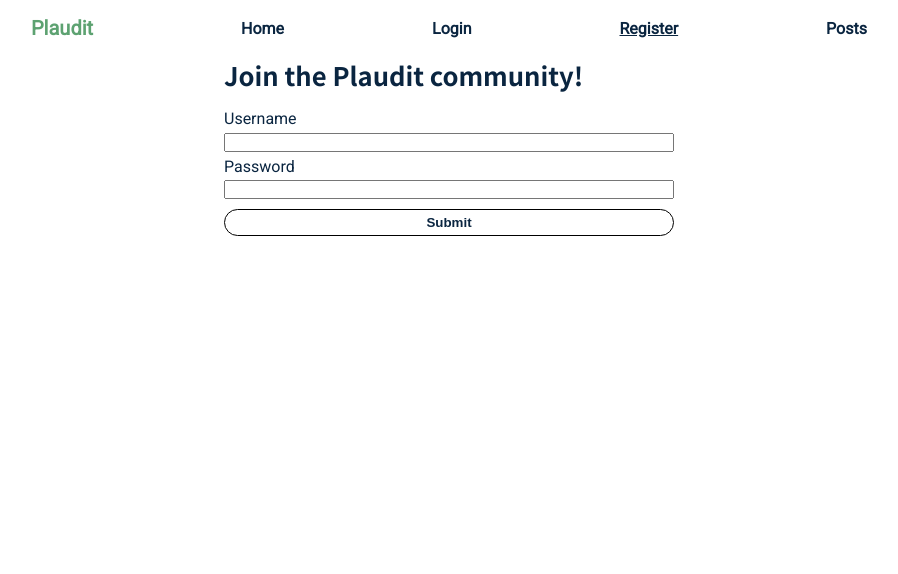
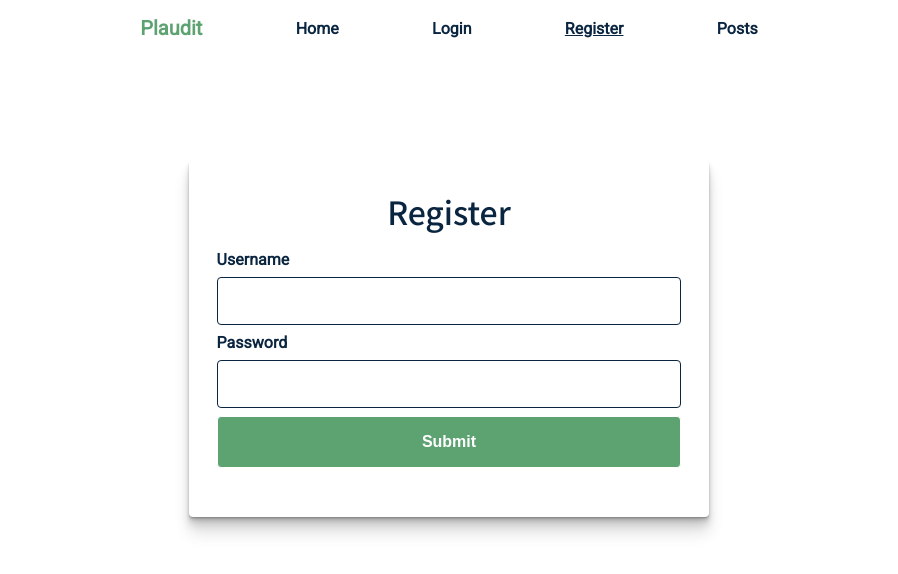
Before and after one commit to evlay/plaudit_2, a Vue app in the folder client/: page /register in a window 1280 px wide. Shown: the top 574 px of the page, without its empty margins (191-1089 px from the left). Built offline with nearby package versions, Linux system fonts and the light colour scheme; no server answers.

Commit message:
register form revamp, mostly copying login form ux

```diff
--- a/client/src/App.vue
+++ b/client/src/App.vue
@@ -18,6 +18,7 @@ export default {
 <style lang="scss">
 @import url('https://fonts.googleapis.com/css2?family=Noto+Sans+JP:wght@100;300;400;500;700;900&family=Roboto&display=swap');
 @import './styles/colors';
+@import './styles/utils';
 
 * {
   margin: 0;
@@ -39,6 +40,7 @@ a {
   margin: 0 auto;
   color: $slate;
   background: $white;
+  padding: 0 $rem-4;
   // background: steelblue;
 }
 
--- a/client/src/components/LoginForm.vue
+++ b/client/src/components/LoginForm.vue
@@ -8,8 +8,10 @@
       <input id="login-form-password" v-model="loginPassword" type="password" />
 
       <button @click.prevent="submitLoginForm">Submit</button>
-      <p class="login-error">{{ loginError }}</p>
-      <p class="login-success">{{ loginSuccess }}</p>
+      <div class="login-status-container">
+        <p class="login-error">{{ loginError }}</p>
+        <p class="login-success">{{ loginSuccess }}</p>
+      </div>
     </form>
   </div>
 </template>
@@ -28,7 +30,6 @@ export default class LoginForm extends Vue {
   submitLoginForm() {
     this.loginSuccess = ''
     this.loginError = ''
-
 
     if (this.loginUsername === '' || this.loginPassword === '') {
       this.loginError = 'username and password are required'
@@ -69,7 +70,7 @@ export default class LoginForm extends Vue {
   width: 60%;
   margin: 6.5rem auto;
   box-shadow: $box-shadow-1;
-  border-radius: .25rem;
+  border-radius: 0.25rem;
   padding: 1.75rem;
 
   #login-form {
@@ -80,7 +81,6 @@ export default class LoginForm extends Vue {
     label,
     input {
       margin-bottom: $rem-2;
-
     }
 
     label {
@@ -96,7 +96,6 @@ export default class LoginForm extends Vue {
 
     p {
       text-align: center;
-      color: red;
       font-weight: 700;
       margin-bottom: 0.3rem;
     }
@@ -121,6 +120,18 @@ export default class LoginForm extends Vue {
     button:hover {
       cursor: pointer;
     }
+
+    .login-status-container {
+      margin-top: $rem-4;
+      text-align: center;
+    }
+
+    .login-error {
+      color: red;
+    }
+    .login-success {
+      color: $forest;
+    }
   }
 }
 </style>
--- a/client/src/components/Navbar.vue
+++ b/client/src/components/Navbar.vue
@@ -16,7 +16,13 @@
 import { Component, Vue } from 'vue-property-decorator'
 
 @Component
-export default class Navbar extends Vue {}
+export default class Navbar extends Vue {
+  data() {
+    return {
+      loggedIn: false
+    }
+  }
+}
 </script>
 
 <style lang="scss" scoped>
@@ -32,7 +38,7 @@ export default class Navbar extends Vue {}
 
 .navbar-container {
   display: flex;
-  justify-content: space-between;
+  justify-content: space-evenly;
   align-items: center;
     margin: 16px 32px;
 }
--- a/client/src/components/RegisterForm.vue
+++ b/client/src/components/RegisterForm.vue
@@ -1,13 +1,26 @@
 <template>
+  <div class="register-form-container">
     <form id="register-form">
-    <h1>Join the Plaudit community!</h1>
+      <h1>Register</h1>
       <label for="Username">Username</label>
-    <input id="register-form-username" v-model="registerUsername" type="text" />
+      <input
+        id="register-form-username"
+        v-model="registerUsername"
+        type="text"
+      />
       <label for="Password">Password</label>
-    <input id="register-form-password" v-model="registerPassword" type="password" />
-    <p>{{ registerStatusLabel }}</p>
+      <input
+        id="register-form-password"
+        v-model="registerPassword"
+        type="password"
+      />
       <button @click.prevent="submitRegisterForm">Submit</button>
+      <div class="register-status-container">
+        <p class="register-success">{{ registerSuccess }}</p>
+        <p class="register-error">{{ registerError }}</p>
+      </div>
     </form>
+  </div>
 </template>
 
 <script lang="ts">
@@ -16,70 +29,106 @@ import http from '../utils/http-common'
 
 @Component
 export default class RegisterForm extends Vue {
-
   private registerUsername = ''
-  private registerPassword  = ''
-  private registerStatus  = ''
+  private registerPassword = ''
+  private registerStatus = ''
+  private registerSuccess = ''
+  private registerError = ''
 
   submitRegisterForm() {
-    http.post('/auth/register', {
+    this.registerSuccess = ''
+    this.registerError = ''
+
+    if (this.registerUsername == '' || this.registerPassword == '') {
+      this.registerError = 'Username and password are required'
+    } else {
+      http
+        .post('/auth/register', {
           username: this.registerUsername,
-      password: this.registerPassword
+          password: this.registerPassword,
         })
-    .then(response => {
+        .then((response) => {
           const msg = response.data
-      this.registerStatus = msg
+          this.registerError = msg
         })
-    .catch(err => {
+        .catch((err) => {
           console.log(err)
         })
     }
-
-  get registerStatusLabel() {
-    return this.registerStatus
   }
-
-
 }
 </script>
 
 <style lang="scss">
-@import '../styles/colors.scss';
+@import '../styles/colors';
+@import '../styles/utils';
+
+.register-form-container {
+  width: 60%;
+  margin: 6.5rem auto;
+  box-shadow: $box-shadow-1;
+  border-radius: 0.25rem;
+  padding: 1.75rem;
 
   #register-form {
     display: flex;
     flex-direction: column;
-  width: 50%;
+    width: 100%;
 
     label,
     input {
-    margin-bottom: 0.3rem;
+      margin-bottom: $rem-2;
+    }
+
+    label {
+      font-weight: 900;
+    }
+
+    input {
+      padding: $rem-3;
+      border: 1px solid $slate;
+      border-radius: $rem-1;
+      font-size: 1.2rem;
     }
 
     p {
       text-align: center;
-    color: red;
       font-weight: 700;
       margin-bottom: 0.3rem;
     }
 
     h1 {
+      font-weight: 500;
       margin-bottom: 1rem;
-    font-size: 1.6rem;
+      text-align: center;
     }
 
     button {
-    background-color: $white;
-    color: $slate;
-    border-radius: 1rem;
+      background-color: $forest;
+      color: $white;
+      border-radius: $rem-1;
       border: none;
       font-weight: 700;
-    padding: 0.3rem 0.5rem;
-    border: solid black 1px;
+      font-size: 100%;
+      padding: $rem-4;
+      border: solid $white 1px;
     }
 
     button:hover {
       cursor: pointer;
     }
+
+    .register-status-container {
+      margin-top: $rem-4;
+      text-align: center;
+    }
+
+    .register-error {
+      color: red;
+    }
+    .register-success {
+      color: $forest;
+    }
+  }
 }
 </style>
--- a/client/src/router/index.ts
+++ b/client/src/router/index.ts
@@ -36,6 +36,13 @@ const routes: Array<RouteConfig> = [
     name: 'register',
     component: () => import('../views/RegisterPage.vue')
   },
+  // Protected routes
+  {
+    path: '/posts',
+    name: 'posts',
+    component: () => import('../views/PostsPage.vue'),
+    // beforeEnter: (to, from, next) => {}
+  }
 ]
 
 const router = new VueRouter({
--- /dev/null
+++ b/client/src/views/PostsPage.vue
@@ -0,0 +1,13 @@
+<template>
+  <div class="posts-container">
+    <h1>Posts</h1>
+  </div>
+</template>
+
+<script>
+export default {}
+</script>
+
+<style lang="scss">
+
+</style>
```
Lines whose indentation alone changed are shown as unchanged.
